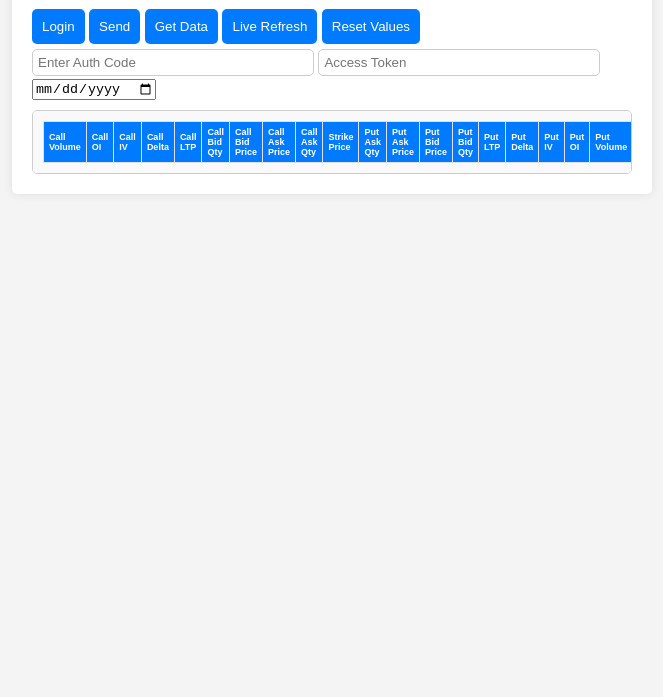
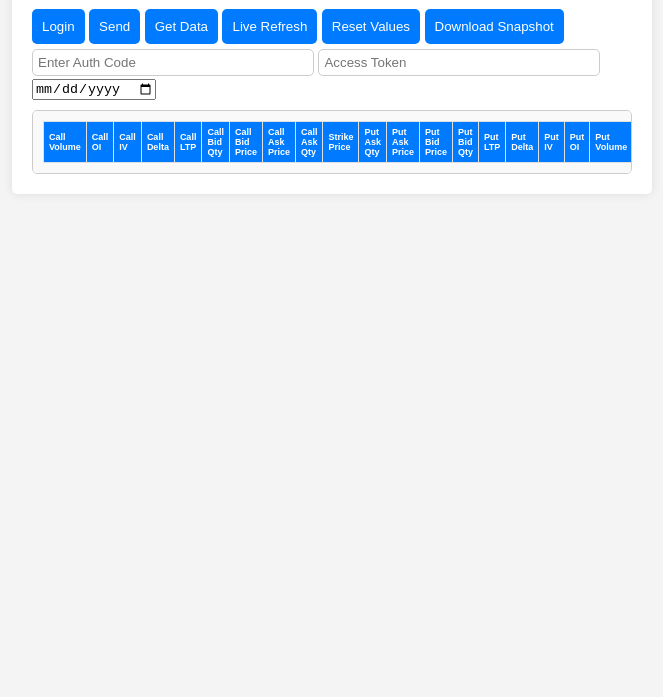
Before and after one commit to bott-127001/sam, a website: page public/index.html in a window 1280 px wide. Shown: the part 103-800 px from the top of the page, without its empty margins (308-971 px from the left). Drawn offline with Linux system fonts and the light colour scheme.

Commit message:
Update index.html

```diff
--- a/public/index.html
+++ b/public/index.html
@@ -14,6 +14,7 @@
         <button id="getDataBtn">Get Data</button>
         <button id="liveRefreshBtn">Live Refresh</button>
         <button id="resetBtn" class="btn-reset">Reset Values</button>
+        <button id="downloadSnapshotBtn">Download Snapshot</button>
         <br>
         <input type="text" id="authCode" placeholder="Enter Auth Code" />
         <input type="text" id="accessToken" placeholder="Access Token" readonly />
```
